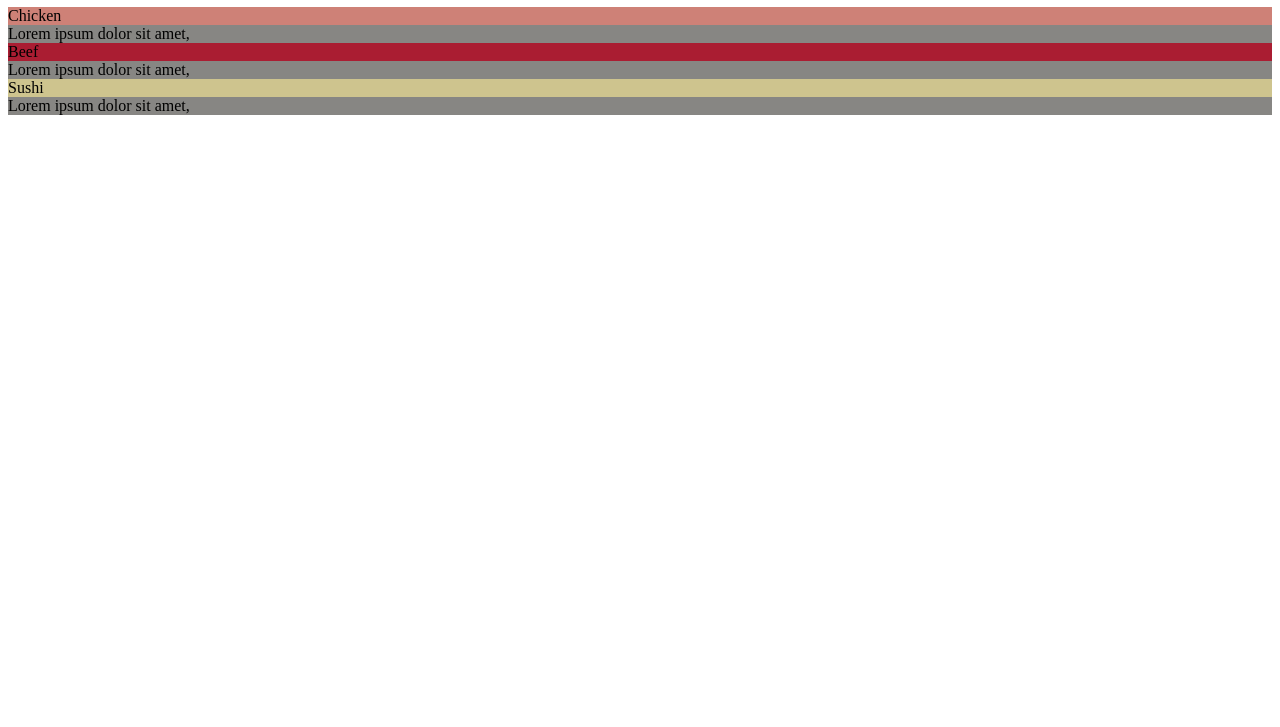
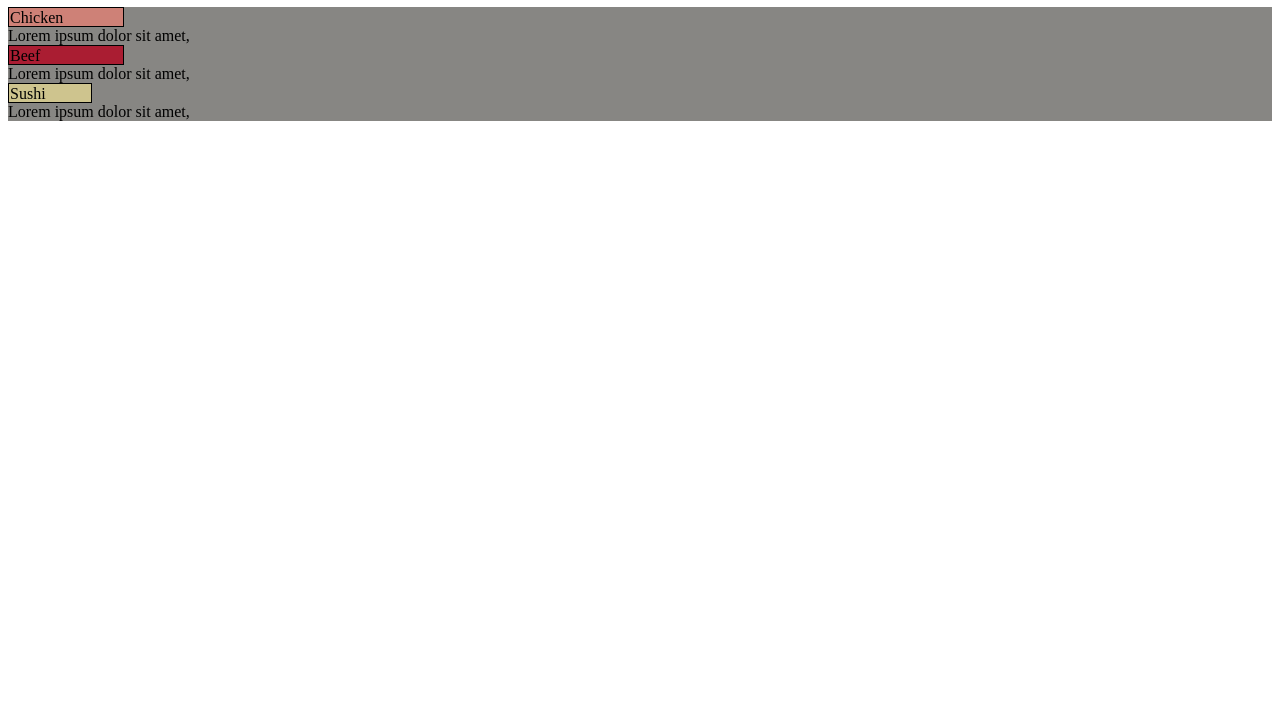
Before and after one commit to grosse/simple_menu, a plain HTML site: page index.html in a window 1280 px wide. Shown: the part 73-800 px from the top of the page. Drawn offline with Linux system fonts and the light colour scheme.

Commit message:
Add styling to title boxes to make smaller

```diff
--- a/style.css
+++ b/style.css
@@ -1,12 +1,29 @@
 #beef {
+
+	width: 7em;
+	height: 1em;
+	margin: 0;
+	padding: 1px;
+	border: 1px solid black;
 	background-color: #aa1d32
 }
 
 #chicken {
-	background-color: #ce8177
+
+	width: 7em;
+	height: 1em;
+	margin: 0;
+	padding: 1px;
+	border: 1px solid black;
+    background-color: #ce8177
 }
 
 #sushi {
+	width: 5em;
+	height: 1em;
+	margin: 0;
+	padding: 1px;
+	border: 1px solid black;
 	background-color: #cec48e
 }
 
```
